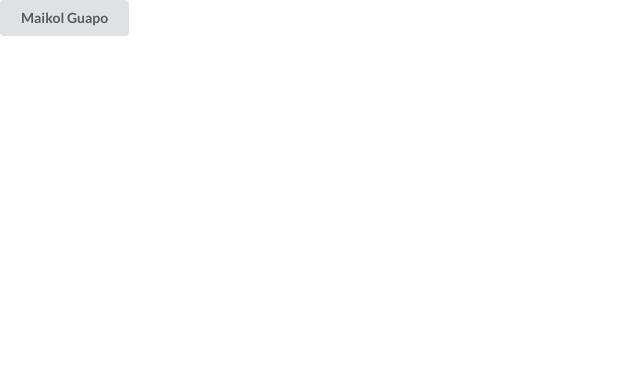
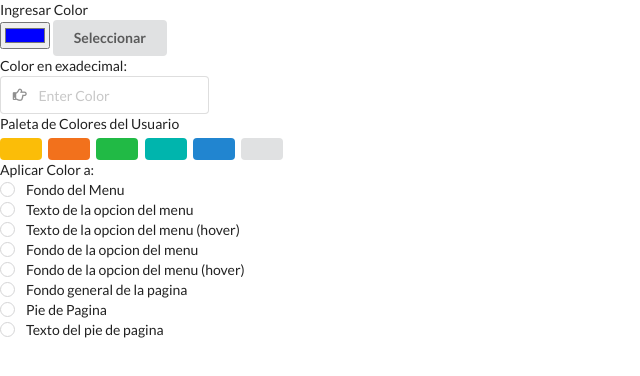
Before and after one commit to ThePipo88/Tarea1, a website: page src/index.html in a window 1280 px wide. Shown: the whole page, without its empty margins (0-640 px from the left). Drawn offline with nearby package versions, Linux system fonts and the light colour scheme.

Commit message:
Inicio diseño pagina

```diff
--- a/src/css/style.css
+++ b/src/css/style.css
@@ -1,5 +1,3 @@
-
-
 #boton{
     margin: 10px 10px 10px 10px;
     background-color: red;
--- a/src/index.html
+++ b/src/index.html
@@ -11,7 +11,93 @@
 </head>
 
 <body>
-    <button class="ui button" id="guardar" type="button">Maikol Guapo</button>
+    <div class="ui aligned left ">
+        <div class="column">
+            <div class="content">
+                Ingresar Color
+            </div>
+            <input type="color" id="colorpicker" value="#0000ff">
+            <button class="ui button" id="agregar" type="button">Seleccionar</button>
+            <div class="content">
+                Color en exadecimal:
+            </div>
+            <div class="field">
+                <div class="ui left icon input">
+                  <i class="hand point right outline icon"></i>
+                  <input type="text" placeholder="Enter Color">
+                </div>
+            </div>
+        </div>
+
+
+
+
+        <div class="column">
+            <div class="content">
+                Paleta de Colores del Usuario
+            </div>
+            <div>
+                <button class="yellow ui button"></button>
+                <button class="orange ui button"></button>
+                <button class="green ui button"></button>
+                <button class="teal ui button"></button>
+                <button class="blue ui button"></button>
+                <button class="white ui button"></button>
+            </div>
+        </div>
+        <div class="column">
+            <div class="content">
+                Aplicar Color a:
+            </div>
+            <div>
+
+                <div class="ui radio checkbox">
+                    <input type="radio" name="example2">
+                    <label>Fondo del Menu</label>
+                </div>
+                <br>
+                <div class="ui radio checkbox">
+                    <input type="radio" name="example2">
+                    <label>Texto de la opcion del menu</label>
+                </div>
+                <br>
+                <div class="ui radio checkbox">
+                    <input type="radio" name="example2">
+                    <label>Texto de la opcion del menu (hover)</label>
+                </div>
+                <br>
+                <div class="ui radio checkbox">
+                    <input type="radio" name="example2">
+                    <label>Fondo de la opcion del menu</label>
+                </div>
+                <br>
+                <div class="ui radio checkbox">
+                    <input type="radio" name="example2">
+                    <label>Fondo de la opcion del menu (hover)</label>
+                </div>
+                <br>
+                <div class="ui radio checkbox">
+                    <input type="radio" name="example2">
+                    <label>Fondo general de la pagina</label>
+                </div>
+                <br>
+                <div class="ui radio checkbox">
+                    <input type="radio" name="example2">
+                    <label>Pie de Pagina</label>
+                </div>
+                <br>
+                <div class="ui radio checkbox">
+                    <input type="radio" name="example2">
+                    <label>Texto del pie de pagina</label>
+                </div>
+
+
+
+
+            </div>
+        </div>
+
+</div>
 </body>
 
 </html>
```
